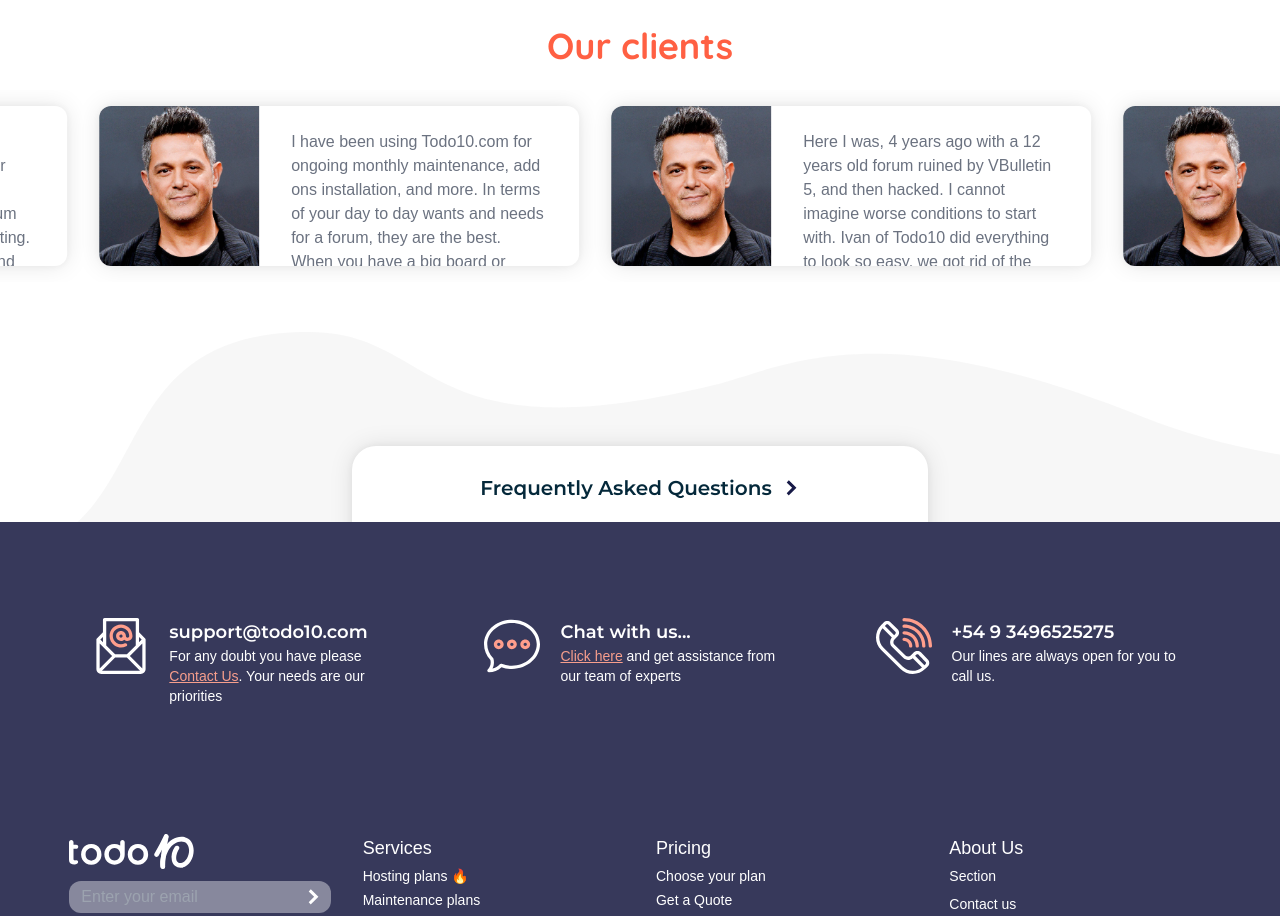
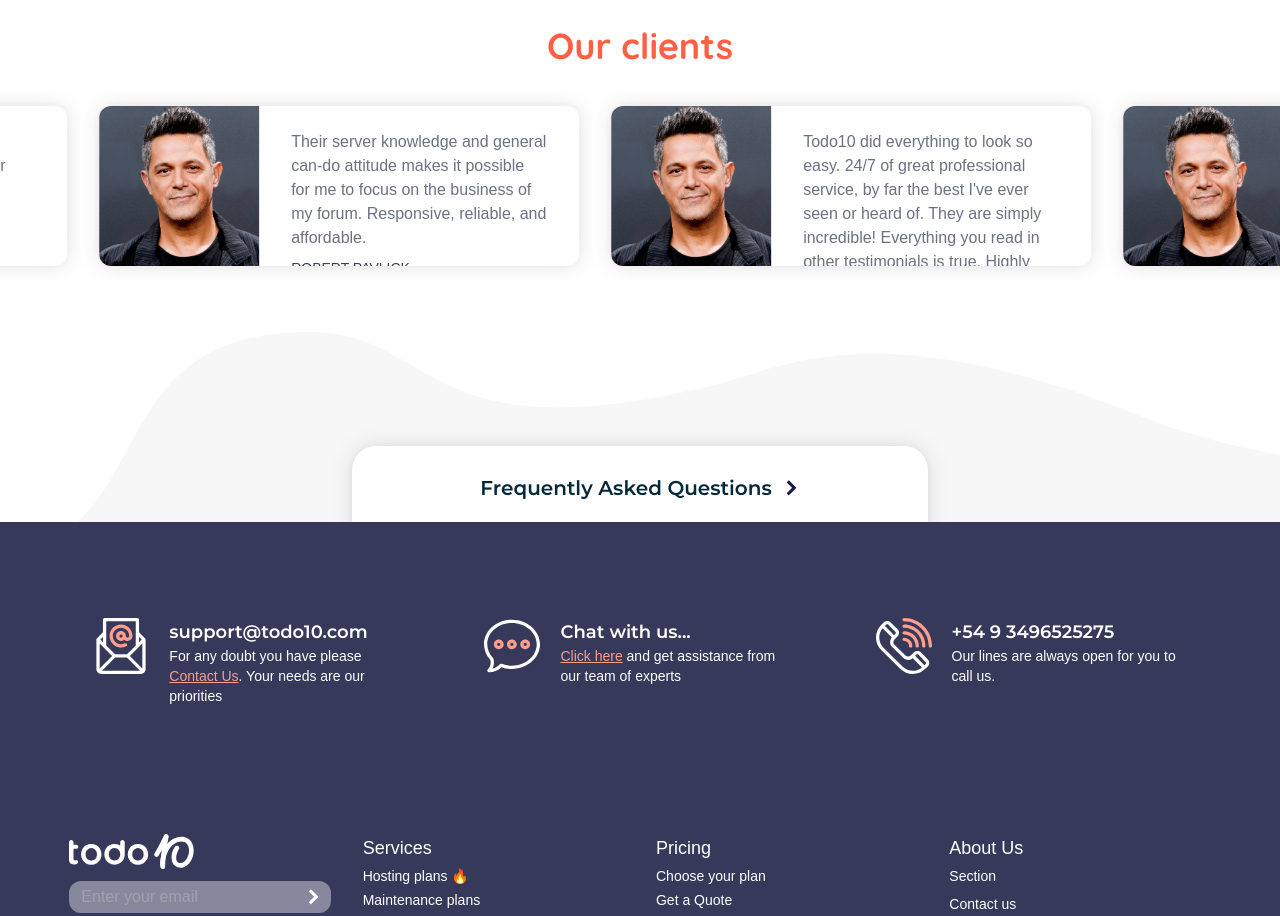
Before and after one commit to ferba24/todo10-web, a Next.js app: page / in a window 1280 px wide. Shown: the part 3160-4076 px from the top of the page. Built offline with nearby package versions, Linux system fonts and the light colour scheme; a web font is replaced by a local one.

Commit message:
Testimonials modified

```diff
--- a/data/testimonials.js
+++ b/data/testimonials.js
@@ -1,36 +1,33 @@
 const testimonials = [
   {
     image: '/images/alejandro-sanz.jpg',
-    text: "I've been utilizing the excellent services of Todo10.com for over eight years now and they are fantastic. Skilled in solving Forum and other problems and fast acting. I get a response immediately and soon after the problem or question is resolved.",
-    extra: 'ANDY GILCHRIST. AskAndyAboutClothes.com.'
+    text: "I've been utilizing the excellent services of Todo10.com for over eight years now and they are fantastic.",
+    extra: 'ANDY GILCHRIST - AskAndyAboutClothes.com.'
   },
   {
     image: '/images/alejandro-sanz.jpg',
-    text: 'I have been using Todo10.com for ongoing monthly maintenance, add ons installation, and more. In terms of your day to day wants and needs for a forum, they are the best. When you have a big board or multiple boards, having a pro that knows your server is key. Their server knowledge and general can-do attitude when it comes to add-ons makes it possible for me to focus on the business of my forum. Responsive, reliable, and affordable. All the best to you Claudio and Javier!',
-    extra: 'ROBERT PAVLICK. EnthusedDigital.com'
+    text: ' Their server knowledge and general can-do attitude makes it possible for me to focus on the business of my forum. Responsive, reliable, and affordable.',
+    extra: 'ROBERT PAVLICK - EnthusedDigital.com'
   },
   {
     image: '/images/alejandro-sanz.jpg',
-    text: 'Here I was, 4 years ago with a 12 years old forum ruined by VBulletin 5, and then hacked. I cannot imagine worse conditions to start with. Ivan of Todo10 did everything to look so easy, we got rid of the hacker then migrated the broken VB5 forum to Xenforo. Since then they are around the clock for us solving every request I have. 24/7 of great professional service, by far the best I\'ve ever seen or heard of. They are simply incredible! Everything you read in other testimonials is true. Highly recommended!',
-    extra: 'FLORIN BARBU. Warwickforum.com'
+    text: 'Todo10 did everything to look so easy. 24/7 of great professional service, by far the best I\'ve ever seen or heard of. They are simply incredible! Everything you read in other testimonials is true. Highly recommended!',
+    extra: 'FLORIN BARBU - Warwickforum.com'
   },
   {
     image: '/images/alejandro-sanz.jpg',
-    text: 'After having some bad experiences with vBulletin, we decided to migrate our community forum from vB4 to Xenforo. Our forum has 1.1M+ posts and over 150.000 members, so we hired Todo10 for a professional migration services.\n' +
-        'We were very impressed by how Fernando managed to upgrade our forums. He was able to fix any error during the process and migrate our forum in a very short time, which it was great because we didn\'t want a long downtime.\n' +
-        'Also, we are very satisfied by the quality of the host provided by Todo10, it works great and we didn\'t have any problems so far!\n' +
-        'I highly recommend Todo10 services, 5 ⭐!',
-    extra: 'John Doe. Laleagane.ro'
+    text: 'We hired Todo10 for a professional migration services. Also, we are very satisfied by the quality of the host. I highly recommend Todo10 services, 5 ⭐!',
+    extra: 'John Doe - Laleagane.ro'
   },
   {
     image: '/images/alejandro-sanz.jpg',
-    text: 'They have migrated my vBulletin forum to Xenforo 2.0 with a minimum downtime in a worldwide pandemic crisis called COVID-19. A very good job for a wide community: 200.000 threads, 2.000.000 of post and several GB of data, photos, images. Hope to work in the next future with this very professonal Team.',
+    text: 'They have migrated my vBulletin forum to Xenforo 2.0 with a minimum downtime in a worldwide pandemic crisis called COVID-19. A very good job for a wide community: 2.000.000 posts and several GB of data. Hope to work in the next future with this very professonal Team.',
     extra: 'Luca. Punterforum.com'
   },
   {
     image: '/images/alejandro-sanz.jpg',
-    text: 'I really don t think there is a better partner for migration than Todo10. I have never seen such a friendly and patient company that just doesn\'t give up until the customer is happy and satisfied..',
-    extra: 'Anton. mMtoredbikes.com'
+    text: 'I really don t think there is a better partner for migration than Todo10. I have never seen such a friendly and patient company that just doesn\'t give up until the customer is happy and satisfied.',
+      extra: 'Anton - Motoredbikes.com'
   },
 ]
 export default testimonials
```
